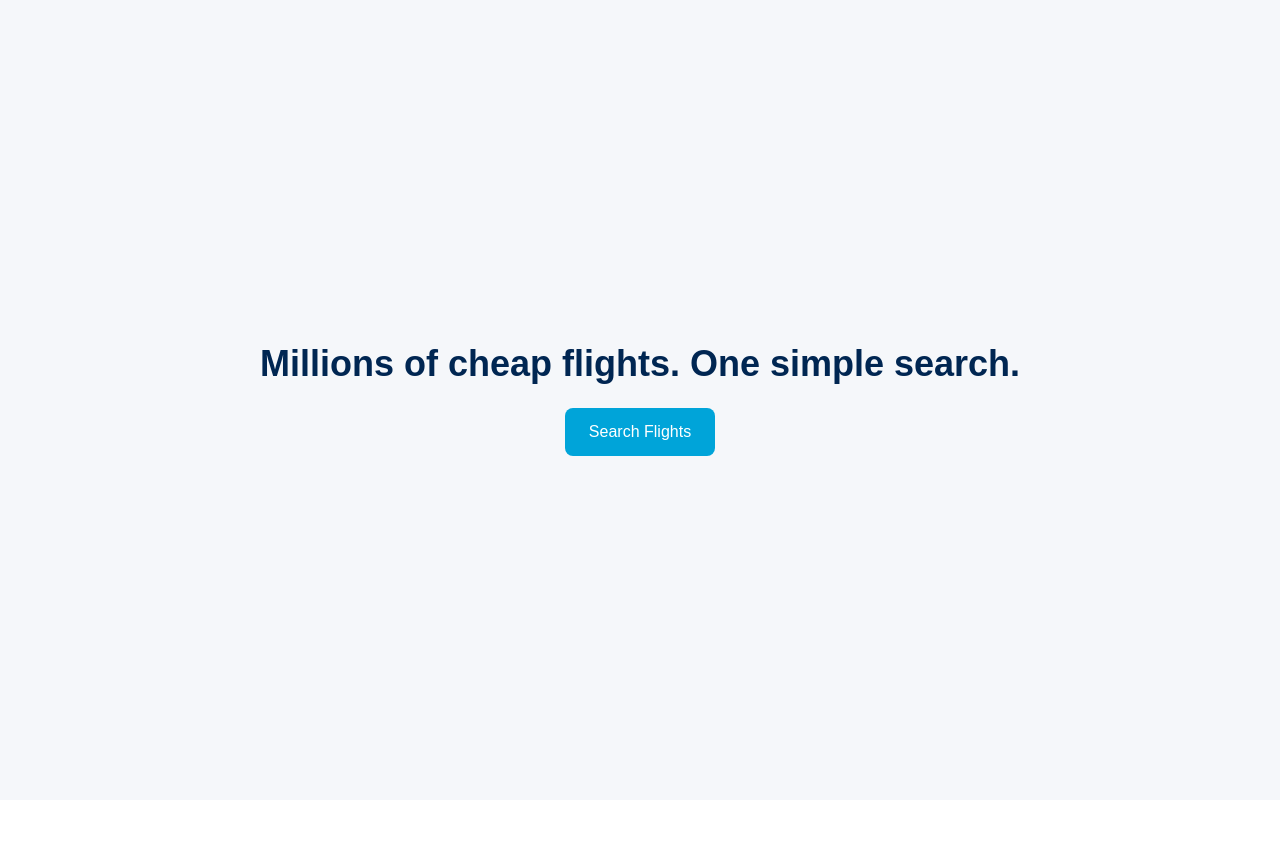
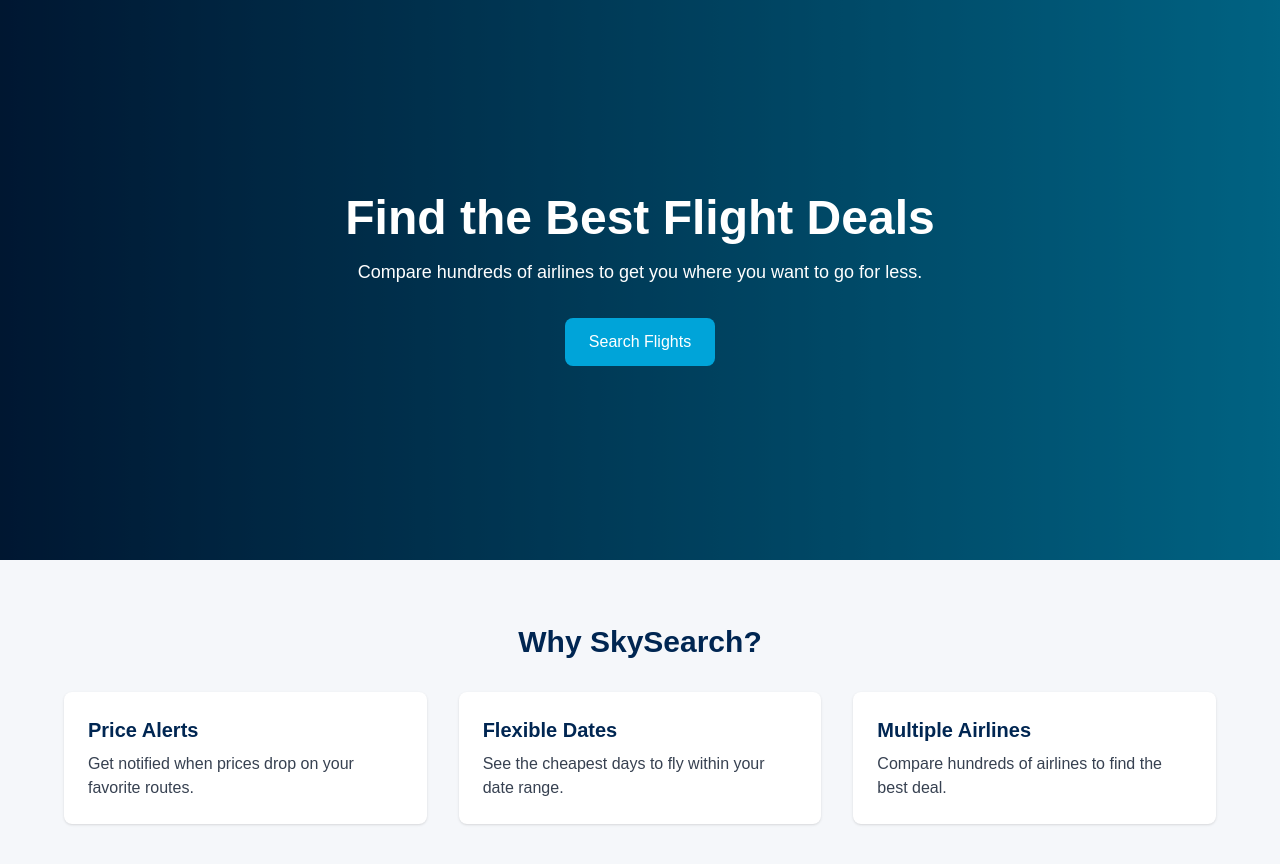
Before and after one commit to arrryan05/flight-booking-frontend, a Next.js app: page / in a window 1280 px wide. Shown: the top 864 px of the page. Before the commit the page ends 800 px from the top, so only its background shows below. Built offline with nearby package versions, Linux system fonts and the light colour scheme; no server answers.

Commit message:
home page ui

```diff
--- a/src/app/page.tsx
+++ b/src/app/page.tsx
@@ -1,3 +1,37 @@
+// 'use client';
+
+// import { useRouter } from 'next/navigation';
+// import { useAuth } from '@/context/AuthContext';
+
+// export default function Home() {
+//   const router = useRouter();
+//   const { session } = useAuth();
+
+//   const handleClick = () => {
+//     if (session) {
+//       router.push('/search');
+//     } else {
+//       router.push('/login');
+//     }
+//   };
+
+//   return (
+//     <div className="flex flex-col items-center justify-center h-screen bg-[#f5f7fa] px-4">
+//       <h1 className="text-4xl font-bold mb-6 text-[#002652]">
+//         Millions of cheap flights. One simple search.
+//       </h1>
+//       <button
+//         onClick={handleClick}
+//         className="bg-[#00A4D9] text-white px-6 py-3 rounded-lg hover:bg-[#008bb3] transition"
+//       >
+//         Search Flights
+//       </button>
+//     </div>
+//   );
+// }
+
+
+// src/app/page.tsx
 'use client';
 
 import { useRouter } from 'next/navigation';
@@ -16,16 +50,55 @@ export default function Home() {
   };
 
   return (
-    <div className="flex flex-col items-center justify-center h-screen bg-[#f5f7fa] px-4">
-      <h1 className="text-4xl font-bold mb-6 text-[#002652]">
-        Millions of cheap flights. One simple search.
-      </h1>
-      <button
-        onClick={handleClick}
-        className="bg-[#00A4D9] text-white px-6 py-3 rounded-lg hover:bg-[#008bb3] transition"
+    <div className="min-h-screen bg-white">
+      {/* Hero */}
+      <div
+        className="relative h-[70vh] bg-gradient-to-r from-[#002652] to-[#00A4D9] flex items-center justify-center"
       >
-        Search Flights
-      </button>
+        <div className="absolute inset-0 bg-black/40"></div>
+        <div className="relative z-10 flex flex-col items-center justify-center h-full px-4 text-center text-white">
+          <h1 className="text-5xl font-bold mb-4">Find the Best Flight Deals</h1>
+          <p className="mb-8 text-lg max-w-2xl">
+            Compare hundreds of airlines to get you where you want to go for less.
+          </p>
+
+          {/* Inline Search Form */}
+          <button
+            onClick={handleClick}
+            className="bg-[#00A4D9] text-white px-6 py-3 rounded-lg hover:bg-[#008bb3] transition"
+          >
+            Search Flights
+          </button>
+
+        </div>
+      </div>
+
+      {/* Features */}
+      <section className="py-16 bg-[#f5f7fa] px-4">
+        <h2 className="text-3xl font-bold text-center text-[#002652] mb-8">
+          Why SkySearch?
+        </h2>
+        <div className="max-w-6xl mx-auto grid grid-cols-1 md:grid-cols-3 gap-8">
+          <div className="bg-white p-6 rounded-lg shadow hover:shadow-lg transition">
+            <h3 className="text-xl font-semibold mb-2 text-[#002652]">Price Alerts</h3>
+            <p className="text-gray-700">
+              Get notified when prices drop on your favorite routes.
+            </p>
+          </div>
+          <div className="bg-white p-6 rounded-lg shadow hover:shadow-lg transition">
+            <h3 className="text-xl font-semibold mb-2 text-[#002652]">Flexible Dates</h3>
+            <p className="text-gray-700">
+              See the cheapest days to fly within your date range.
+            </p>
+          </div>
+          <div className="bg-white p-6 rounded-lg shadow hover:shadow-lg transition">
+            <h3 className="text-xl font-semibold mb-2 text-[#002652]">Multiple Airlines</h3>
+            <p className="text-gray-700">
+              Compare hundreds of airlines to find the best deal.
+            </p>
+          </div>
+        </div>
+      </section>
     </div>
   );
 }
```
